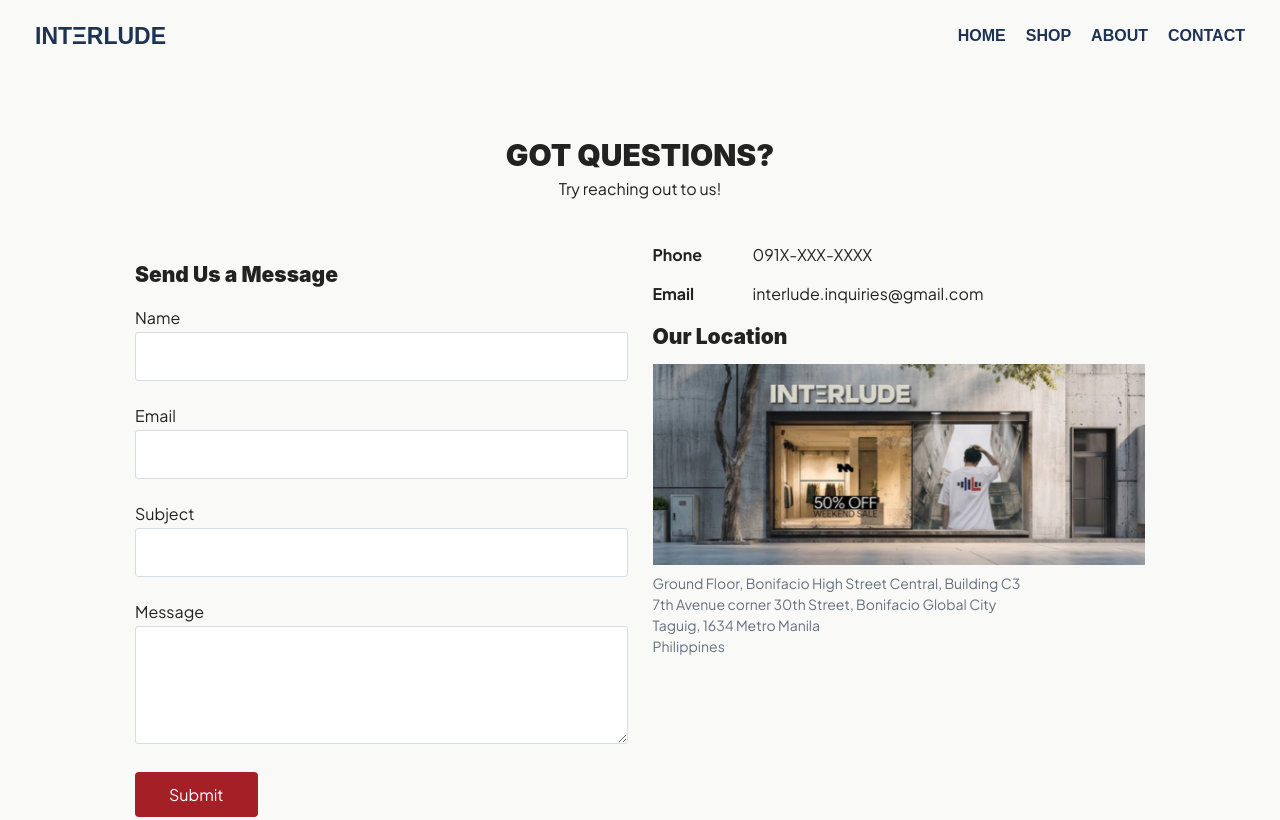
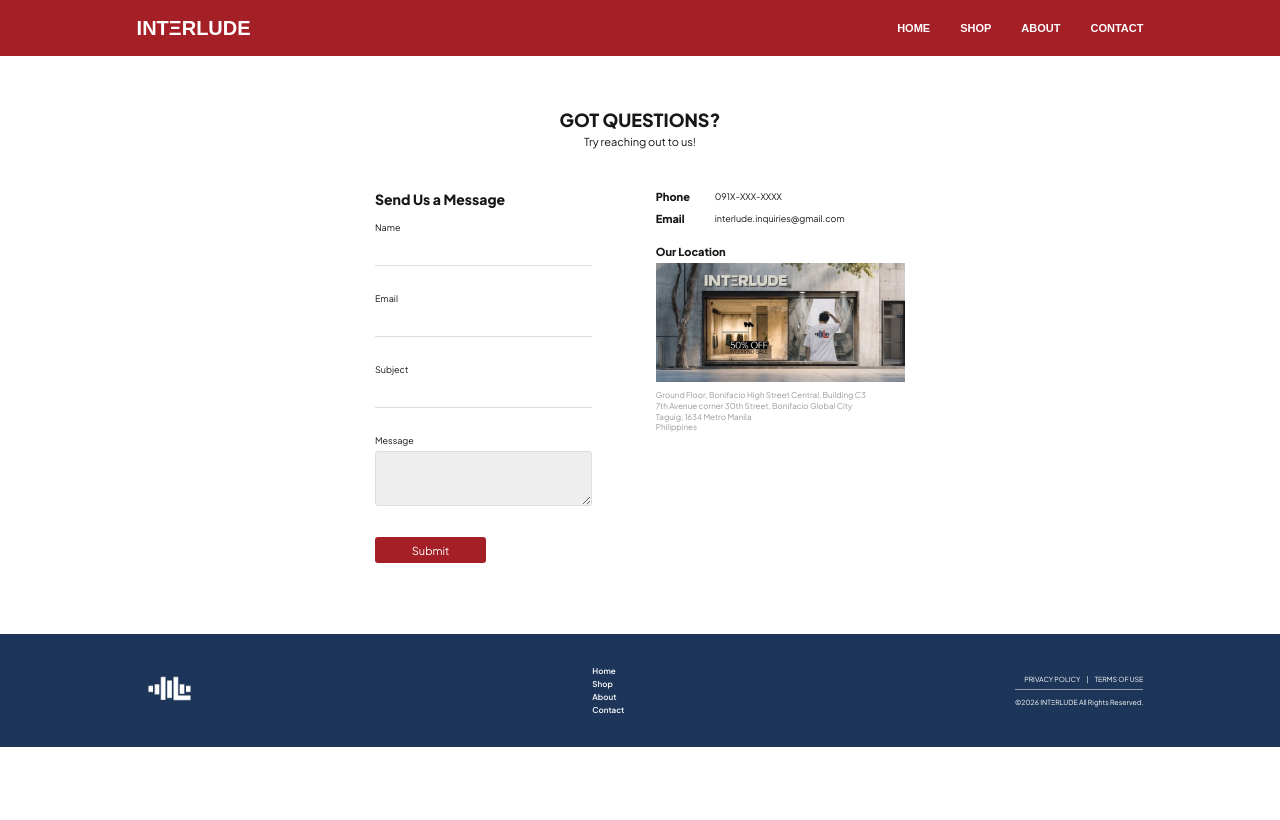
Before and after one commit to jfalvarez16/INTERLUDE, a plain HTML site: page contact.html in a window 1280 px wide. Shown: the top 820 px of the page. Drawn offline with Linux system fonts and the light colour scheme; a web font is replaced by a local one.

Commit message:
Update contact.css

```diff
--- a/css/contact.css
+++ b/css/contact.css
@@ -1,14 +1,8 @@
 
-/* =========================
-   GOOGLE FONTS
-========================= */
-
+/* GOOGLE FONTS */
 @import url('https://fonts.googleapis.com/css2?family=Nata+Sans:wght@600;900&family=Plus+Jakarta+Sans:wght@400;500;600;700;800&display=swap');
 
-/* =========================
-   GENERAL STYLES
-========================= */
-
+/* GENERAL */
 * {
     box-sizing: border-box;
 }
@@ -16,54 +10,47 @@
 body {
     margin: 0;
     padding: 0;
-    font-family: 'Plus Jakarta Sans', 'Roboto', sans-serif;
-    color: #222;
-    background-color: #F9F9F8;
+    font-family: 'Plus Jakarta Sans', Arial, sans-serif;
+    color: #171717;
+    background-color: #ffffff;
 }
 
-h1, h2 {
-    font-family: 'Nata Sans', 'Inter', sans-serif;
-    font-weight: 900;
-}
-
-/* =========================
-   HEADER / NAVIGATION
-========================= */
-
+/* HEADER */
 .site-header {
     width: 100%;
-    min-height: 72px;
-    background-color: #F9F9F8;
+    background-color: #a51f26;
 }
 
 .header-container {
     max-width: 1250px;
-    min-height: 72px;
+    min-height: 56px;
     margin: auto;
-    padding: 0 20px;
+    padding: 0 9.5%;
     display: flex;
     align-items: center;
     justify-content: space-between;
 }
 
+/* BRAND */
 .brand {
-    color: #1D3353;
+    color: #ffffff;
     font-family: 'Nata Sans', sans-serif;
-    font-size: 23px;
+    font-size: 20px;
     font-weight: 900;
     text-decoration: none;
 }
 
+/* NAVIGATION */
 .navigation {
     display: flex;
     align-items: center;
-    gap: 20px;
+    gap: 30px;
 }
 
 .navigation a {
-    color: #1D3353;
+    color: #ffffff;
     font-family: 'Nata Sans', sans-serif;
-    font-size: 16px;
+    font-size: 11px;
     font-weight: 900;
     text-decoration: none;
 }
@@ -72,97 +59,95 @@ h1, h2 {
     text-decoration: underline;
 }
 
-/* =========================
-   CONTACT SECTION
-========================= */
-
+/* CONTACT SECTION */
 .contact-section {
-    max-width: 1050px;
+    max-width: 850px;
+    min-height: 578px;
     margin: auto;
-    padding: 45px 20px 40px;
+    padding: 52px 12.5% 65px;
 }
 
 /* HEADING */
-
 .contact-heading {
     text-align: center;
-    margin-bottom: 45px;
+    margin-bottom: 42px;
 }
 
 .contact-heading h1 {
-    font-size: 30px;
-    font-weight: 900;
-    margin-bottom: 5px;
+    font-size: 18px;
+    font-weight: 800;
+    margin: 0 0 4px;
 }
 
 .contact-heading p {
-    font-size: 16px;
+    font-size: 11px;
     margin: 0;
 }
 
 /* TWO-COLUMN LAYOUT */
-
 .contact-container {
     display: grid;
-    grid-template-columns: 1fr 1fr;
-    gap: 25px;
+    grid-template-columns: 1fr 1.15fr;
+    gap: 64px;
 }
 
-/* =========================
-   CONTACT FORM
-========================= */
-
+/* FORM */
 .contact-form h2 {
-    font-size: 21px;
-    font-weight: 900;
-    margin-bottom: 20px;
+    font-size: 14px;
+    font-weight: 800;
+    margin: 0 0 14px;
 }
 
 .form-group {
-    margin-bottom: 24px;
+    margin-bottom: 27px;
 }
 
 .form-group label {
     display: block;
-    font-size: 16px;
-    margin-bottom: 4px;
+    font-size: 9px;
+    margin-bottom: 5px;
 }
 
 .form-group input,
 .form-group textarea {
     width: 100%;
-    padding: 10px;
-    border: 1px solid #d5dce3;
-    border-radius: 3px;
-    font-size: 16px;
+    padding: 7px;
+    border: none;
+    border-bottom: 1px solid #dedede;
+    border-radius: 0;
     font-family: inherit;
+    font-size: 12px;
+    background-color: #ffffff;
 }
 
 .form-group input {
-    height: 49px;
+    height: 28px;
 }
 
 .form-group textarea {
-    min-height: 118px;
+    height: 55px;
+    border: 1px solid #dedede;
+    border-radius: 3px;
+    background-color: #eeeeee;
     resize: vertical;
 }
 
 .form-group input:focus,
 .form-group textarea:focus {
-    outline: 2px solid #a51f26;
+    outline: 1px solid #a51f26;
     outline-offset: 2px;
 }
 
 /* SUBMIT BUTTON */
-
 .submit-button {
+    width: 111px;
+    height: 26px;
     background-color: #a51f26;
-    color: white;
+    color: #ffffff;
     border: none;
-    border-radius: 4px;
-    padding: 12px 34px;
-    font-size: 16px;
+    border-radius: 3px;
     font-family: inherit;
+    font-size: 11px;
     cursor: pointer;
 }
 
@@ -170,89 +155,82 @@ h1, h2 {
     background-color: #82171d;
 }
 
-/* =========================
-   CONTACT INFORMATION
-========================= */
-
+/* CONTACT INFORMATION */
 .contact-information {
     padding-top: 0;
 }
 
 .info-row {
     display: grid;
-    grid-template-columns: 90px 1fr;
-    gap: 10px;
-    margin-bottom: 18px;
-    font-size: 16px;
+    grid-template-columns: 50px 1fr;
+    gap: 9px;
+    margin-bottom: 9px;
+    align-items: center;
+    font-size: 9px;
 }
 
 .info-row strong {
-    font-weight: 700;
+    font-size: 11px;
+    font-weight: 800;
 }
 
 .location-heading {
-    font-family: 'Nata Sans', 'Inter', sans-serif;
-    font-size: 21px;
-    font-weight: 900;
-    margin: 20px 0 15px;
+    font-size: 11px;
+    font-weight: 800;
+    margin: 20px 0 5px;
 }
 
 .store-image {
     width: 100%;
-    height: auto;
+    height: 119px;
+    object-fit: cover;
     display: block;
 }
 
 .address {
-    color: #66717e;
-    font-size: 14px;
-    line-height: 1.5;
+    color: #999999;
+    font-size: 8px;
+    line-height: 1.35;
     margin-top: 8px;
 }
 
-/* =========================
-   FOOTER
-========================= */
-
+/* FOOTER */
 .site-footer {
     width: 100%;
-    background-color: #1D3353;
-    color: #F9F9F8;
-    padding-block: 1.5rem;
+    min-height: 113px;
+    background-color: #1d3558;
+    color: #ffffff;
 }
 
 .footer-container {
     max-width: 1250px;
+    min-height: 113px;
     margin: auto;
-    padding: 0 20px;
+    padding: 20px 9.5%;
     display: flex;
-    flex-wrap: wrap;
     align-items: center;
-    justify-content: flex-start;
-    column-gap: 2rem;
-    row-gap: 1rem;
+    justify-content: space-between;
+    gap: 35px;
 }
 
 /* FOOTER LOGO */
-
 .footer-logo img {
-    width: 4rem;
-    height: 3.5rem;
+    width: 65px;
+    height: 45px;
     object-fit: contain;
-    display: block;
 }
 
 /* FOOTER NAVIGATION */
-
 .footer-navigation {
     display: flex;
     flex-direction: column;
+    gap: 3px;
 }
 
 .footer-navigation a {
-    color: #F9F9F8;
-    padding: 0.15rem 0;
-    font-size: 0.875rem;
+    color: #ffffff;
+    font-size: 8px;
+    font-weight: 600;
     text-decoration: none;
 }
 
@@ -260,105 +238,55 @@ h1, h2 {
     text-decoration: underline;
 }
 
-/* FOOTER LEGAL INFORMATION */
-
+/* FOOTER INFORMATION */
 .footer-information {
-    flex-basis: 100%;
-    color: #F9F9F8;
-    font-size: 0.75rem;
-    text-align: center;
-    margin-left: 0;
+    text-align: right;
 }
 
 .footer-links {
     display: flex;
-    justify-content: center;
-    gap: 0.75rem;
-    margin-bottom: 0.5rem;
+    justify-content: flex-end;
+    align-items: center;
+    gap: 6px;
+    padding-bottom: 5px;
+    border-bottom: 1px solid rgba(255, 255, 255, 0.5);
 }
 
-.footer-information a {
-    color: #F9F9F8;
+.footer-information a,
+.footer-information span {
+    color: #ffffff;
+    font-size: 7px;
     text-decoration: none;
 }
 
-.footer-information a:hover {
-    text-decoration: underline;
+.footer-information p {
+    font-size: 7px;
+    margin: 8px 0 0;
 }
 
-.footer-information span,
-.footer-information p {
-    color: #F9F9F8;
-}
-
-.footer-information p {
-    margin: 0;
-}
-
-/* =========================
-   TABLET AND WIDER
-========================= */
-
-@media (min-width: 768px) {
-
-    .site-footer {
-        padding-block: 2.5rem;
-    }
-
-    .footer-container {
-        flex-wrap: nowrap;
-        justify-content: flex-start;
-        gap: 8rem;
-    }
-
-    .footer-logo img {
-        width: 5rem;
-        height: 4.5rem;
-    }
-
-    .footer-information {
-        flex-basis: auto;
-        margin-left: auto;
-        text-align: right;
-    }
-
-    .footer-links {
-        justify-content: flex-end;
-    }
-}
-
-/* =========================
-   MOBILE RESPONSIVENESS
-========================= */
-
+/* TABLET AND MOBILE */
 @media (max-width: 768px) {
-
-    /* HEADER */
 
     .header-container {
         flex-direction: column;
-        padding: 18px 15px;
-        gap: 15px;
+        justify-content: center;
+        padding: 12px 15px;
+        gap: 10px;
     }
 
     .navigation {
         flex-wrap: wrap;
         justify-content: center;
-        gap: 14px;
+        gap: 16px;
     }
 
-    /* CONTACT SECTION */
-
     .contact-section {
-        padding: 35px 20px;
+        min-height: auto;
+        padding: 40px 25px 50px;
     }
 
     .contact-heading {
-        margin-bottom: 30px;
-    }
-
-    .contact-heading h1 {
-        font-size: 25px;
+        margin-bottom: 35px;
     }
 
     .contact-container {
@@ -366,17 +294,26 @@ h1, h2 {
         gap: 35px;
     }
 
-    /* FOOTER */
+    .contact-form,
+    .contact-information {
+        width: 100%;
+    }
+
+    .form-group {
+        margin-bottom: 20px;
+    }
+
+    .store-image {
+        height: auto;
+        max-height: 250px;
+    }
 
     .footer-container {
         flex-direction: column;
+        justify-content: center;
         text-align: center;
-        gap: 2rem;
-    }
-
-    .footer-logo img {
-        width: 4rem;
-        height: 3.5rem;
+        gap: 18px;
+        padding: 25px 20px;
     }
 
     .footer-navigation {
@@ -389,6 +326,5 @@ h1, h2 {
 
     .footer-links {
         justify-content: center;
-        flex-wrap: wrap;
     }
 }
```
